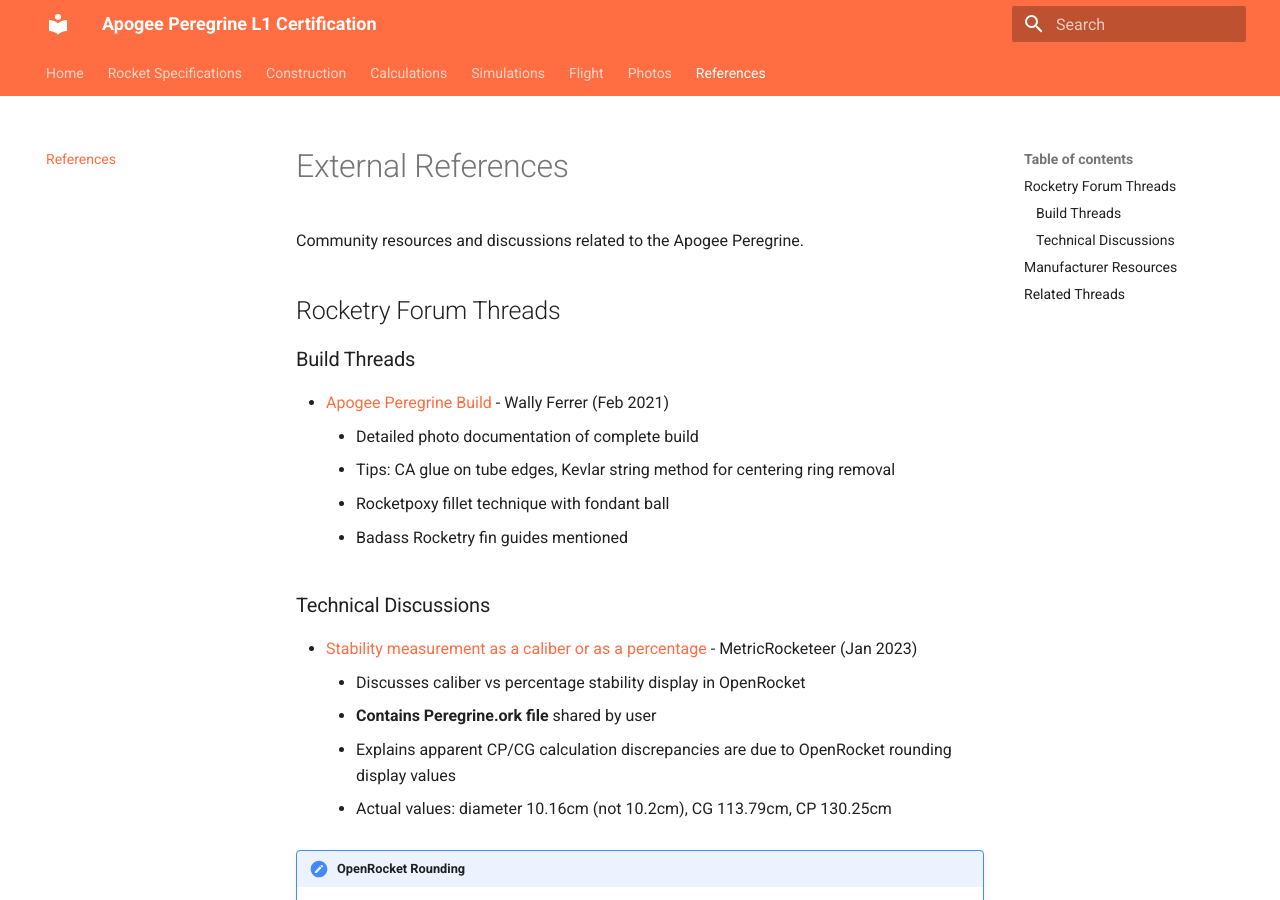
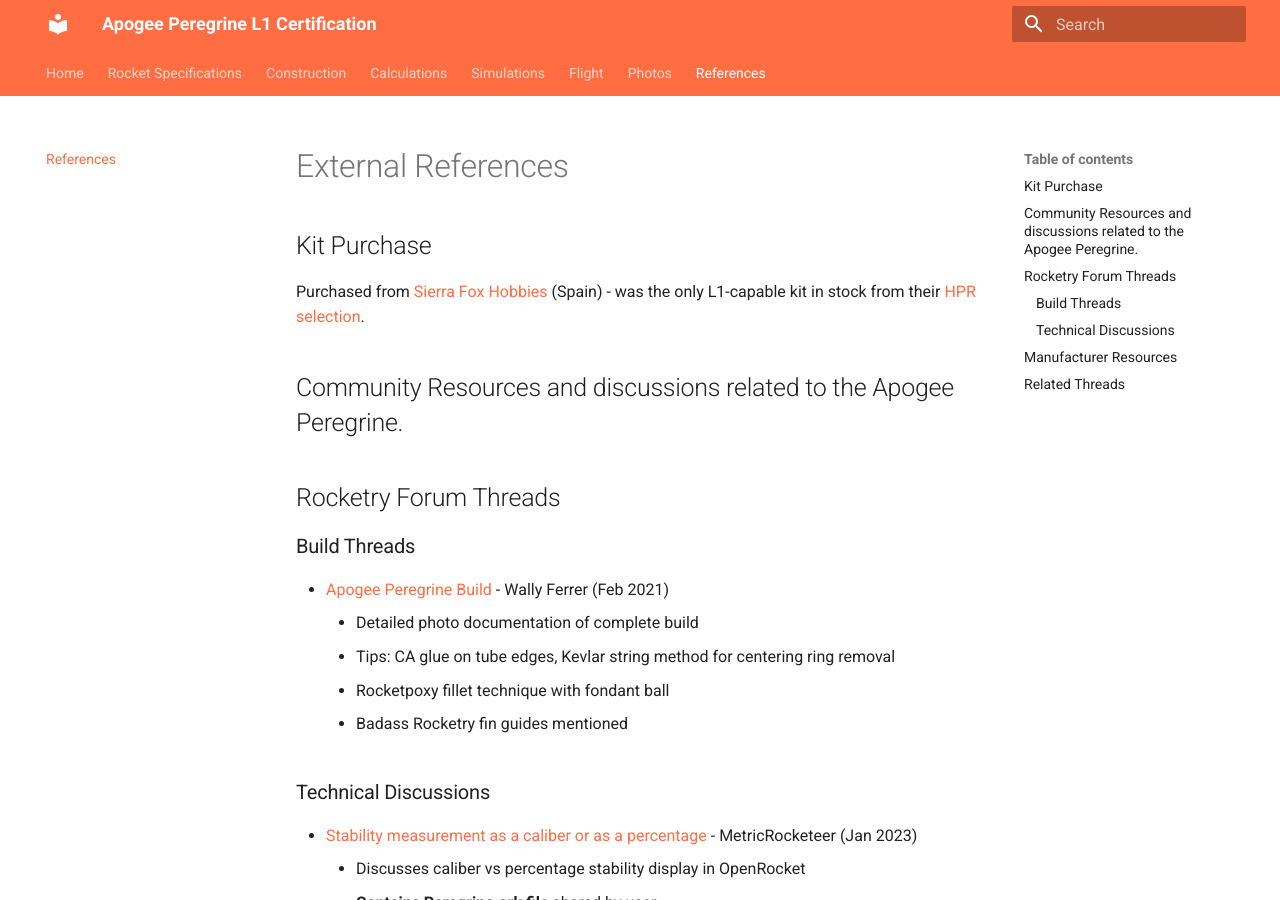
Before and after one commit to tonuonu/MyLevel1Peregrine, an MkDocs documentation site: the page built from docs/references.md, in a window 1280 px wide and 900 px high. Built offline with MkDocs 1.6.1 and Material for MkDocs 9.7.7, drawn with Linux system fonts in a browser that asks for light colours.

Commit message:
Add kit purchase source - Sierra Fox Hobbies

```diff
--- a/docs/references.md
+++ b/docs/references.md
@@ -1,6 +1,10 @@
 # External References
 
-Community resources and discussions related to the Apogee Peregrine.
+## Kit Purchase
+
+Purchased from [Sierra Fox Hobbies](https://www.sierrafoxhobbies.com/en/high-power-rockets/2109-peregrine-hpr-apogee.html) (Spain) - was the only L1-capable kit in stock from their [HPR selection](https://www.sierrafoxhobbies.com/en/19-high-power-rockets).
+
+## Community Resources and discussions related to the Apogee Peregrine.
 
 ## Rocketry Forum Threads
 
```
